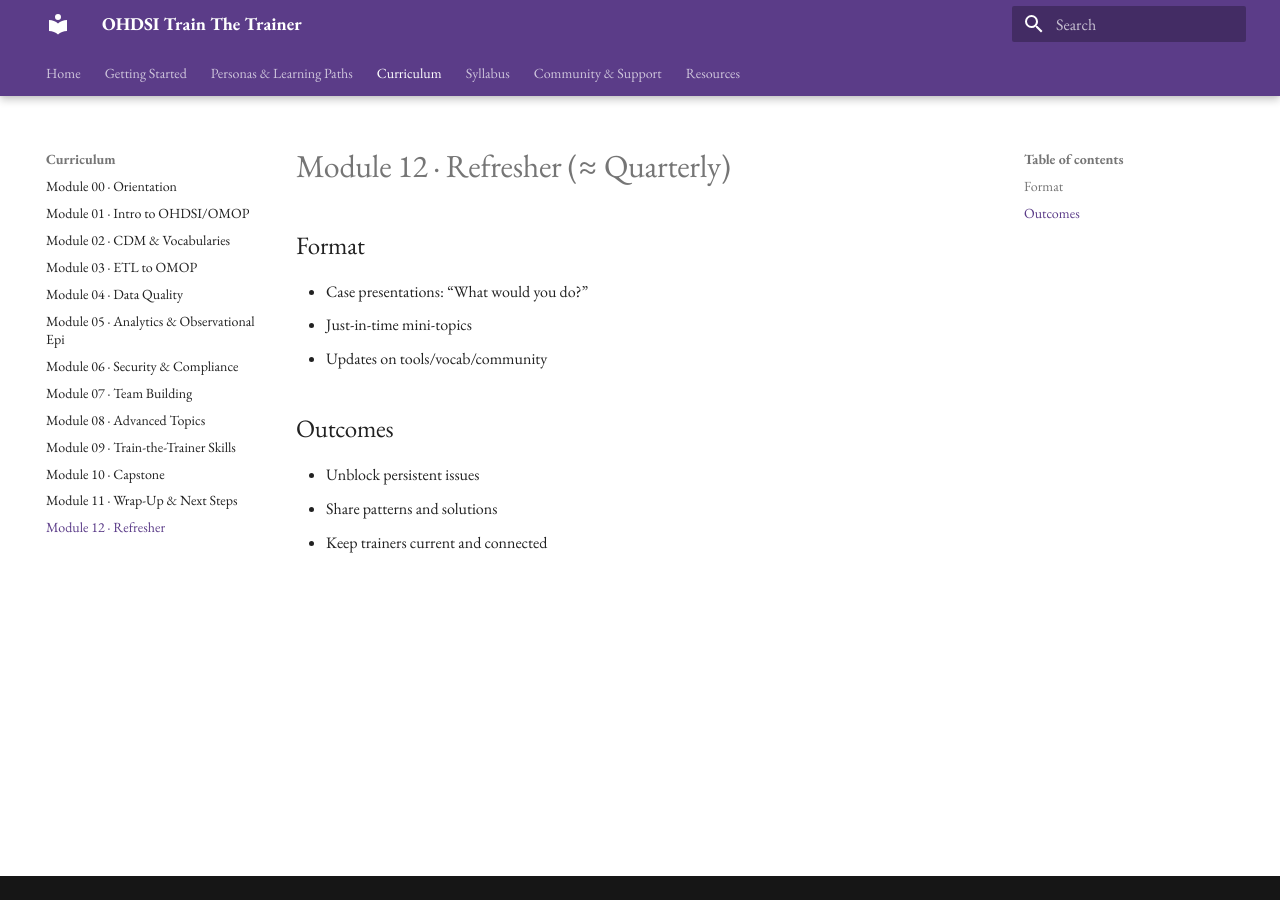
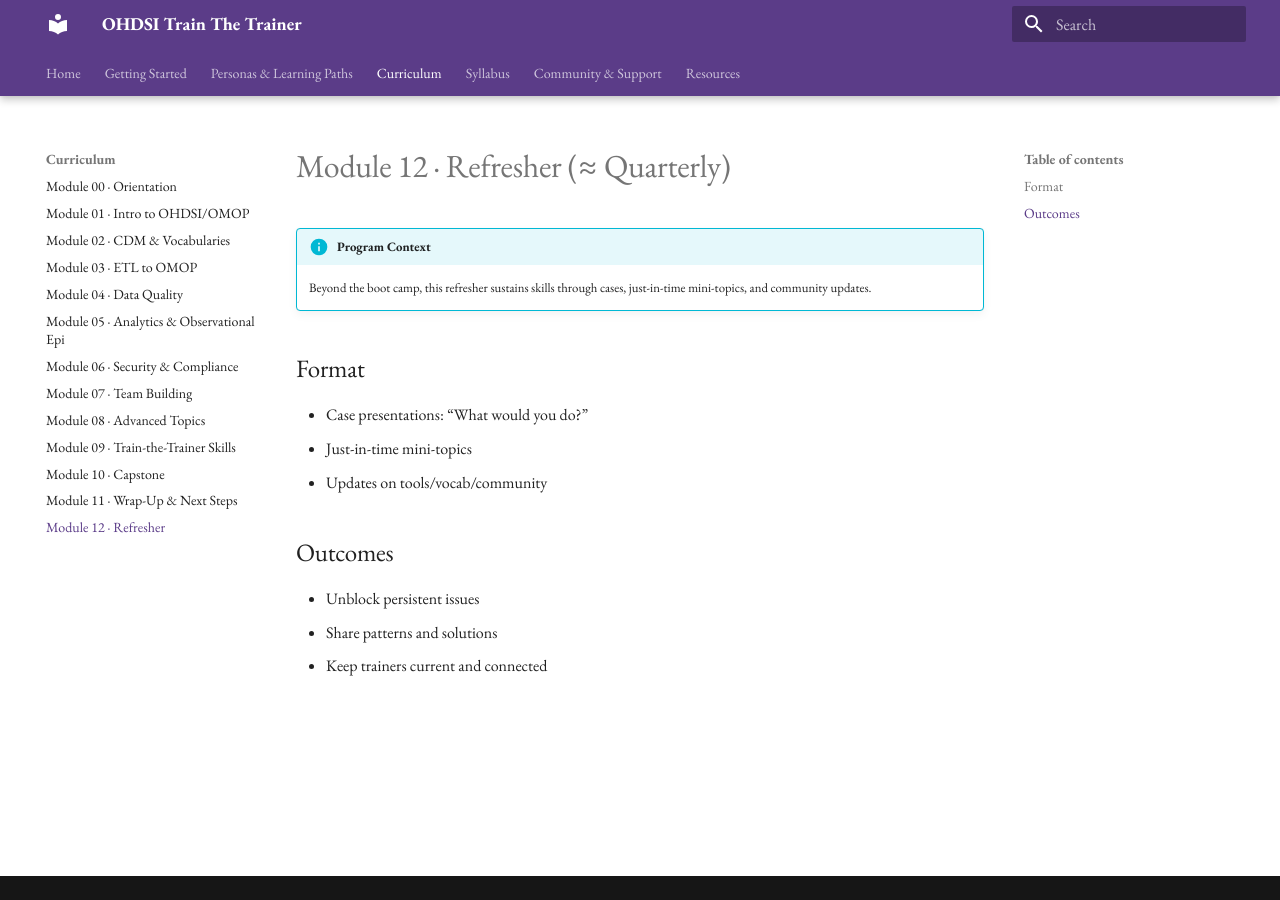
Before and after one commit to BoyceLab/OHDSITrainTheTrainer-EPILEPSY, an MkDocs documentation site: the page built from docs/modules/module-12-refresher.md, in a window 1280 px wide. Built offline with MkDocs 1.6.1 and Material for MkDocs 9.7.7, drawn with Linux system fonts in a browser that asks for light colours.

Commit message:
Update module-12-refresher.md

```diff
--- a/docs/modules/module-12-refresher.md
+++ b/docs/modules/module-12-refresher.md
@@ -1,4 +1,7 @@
 # Module 12 · Refresher (≈ Quarterly)
+
+!!! info "Program Context"
+    Beyond the boot camp, this refresher sustains skills through cases, just-in-time mini-topics, and community updates.
 
 ## Format
 - Case presentations: “What would you do?”
```
